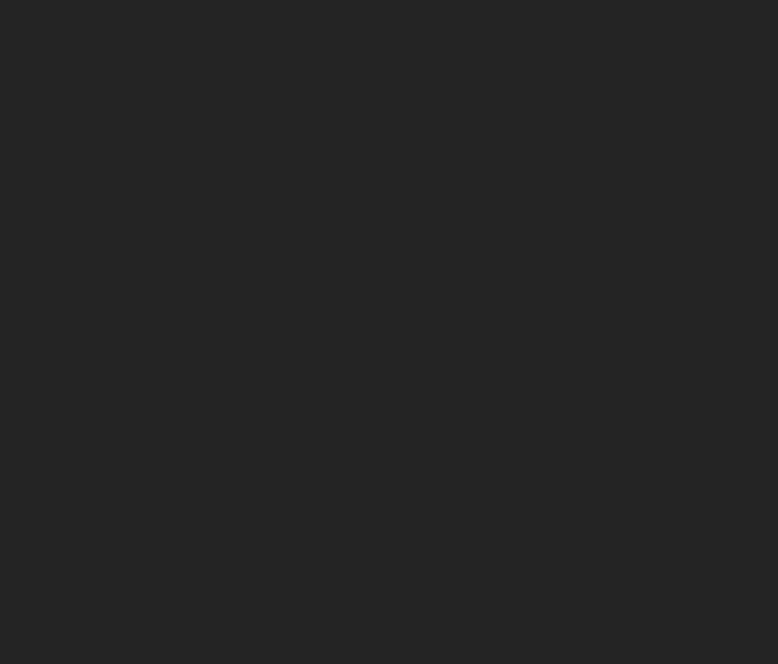
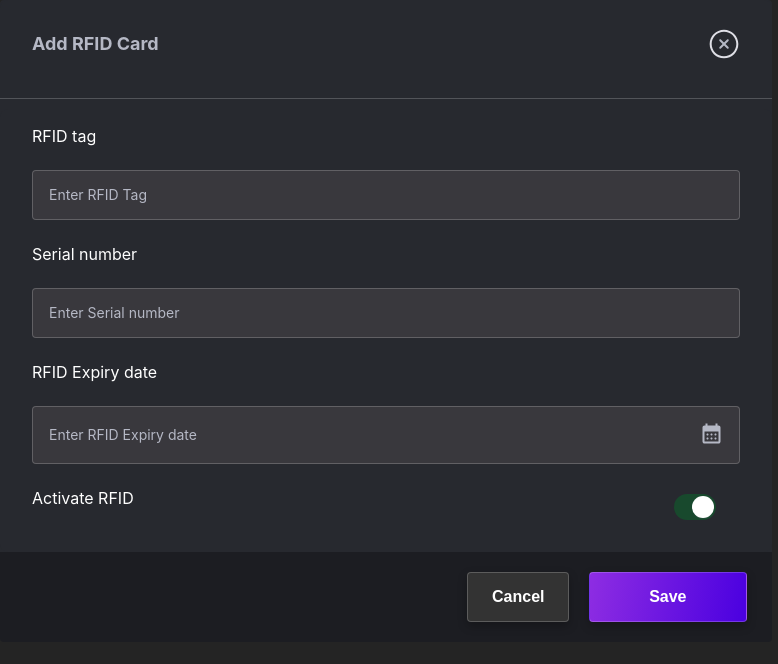
Before and after one commit to XyvinTech/GOEC_dashboard, a React (Create React App) app: page /addrfid in a window 1280 px wide. Before the commit this address had no page. Shown: the top 664 px of the page, without its empty margins (0-778 px from the left). Built offline with nearby package versions, Linux system fonts and the light colour scheme.

Commit message:
added addrfidcard

```diff
--- /dev/null
+++ b/src/components/rfid/AddRfidCard.jsx
@@ -0,0 +1,99 @@
+import React, { useState } from 'react'
+import CommonLayout from '../../layout/CommonLayout'
+import StyledInput from '../../ui/styledInput'
+import { FormControlLabel, Grid, Switch, Typography } from '@mui/material'
+import { styled } from '@mui/material/styles';
+import CalendarInput from '../../ui/CalendarInput';
+
+
+const AddRfidCard = () => {
+
+  const IOSSwitch = styled((props) => (
+    <Switch focusVisibleClassName=".Mui-focusVisible" disableRipple {...props} />
+  ))(({ theme }) => ({
+    width: 42,
+    height: 26,
+    padding: 0,
+    '& .MuiSwitch-switchBase': {
+      padding: 0,
+      margin: 2,
+      transitionDuration: '300ms',
+      '&.Mui-checked': {
+        transform: 'translateX(16px)',
+        color: '#fff',
+        '& + .MuiSwitch-track': {
+          backgroundColor: theme.palette.mode === 'dark' ? '#18492D' : '#18492D ',
+          opacity: 1,
+          border: 0,
+        },
+        '&.Mui-disabled + .MuiSwitch-track': {
+          opacity: 0.5,
+        },
+      },
+      '&.Mui-focusVisible .MuiSwitch-thumb': {
+        color: '#33cf4d',
+        border: '6px solid #fff',
+      },
+      '&.Mui-disabled .MuiSwitch-thumb': {
+        color:
+          theme.palette.mode === 'light'
+            ? theme.palette.grey[100]
+            : theme.palette.grey[600],
+      },
+      '&.Mui-disabled + .MuiSwitch-track': {
+        opacity: theme.palette.mode === 'light' ? 0.7 : 0.3,
+      },
+    },
+    '& .MuiSwitch-thumb': {
+      boxSizing: 'border-box',
+      width: 22,
+      height: 22,
+    },
+    '& .MuiSwitch-track': {
+      borderRadius: 26 / 2,
+      backgroundColor: theme.palette.mode === 'light' ? '#87898E' : '#39383D',
+      opacity: 1,
+      transition: theme.transitions.create(['background-color'], {
+        duration: 500,
+      }),
+    },
+  }));
+
+
+  const [checked, setChecked] = useState(true);
+
+  const handleChange = (event) => {
+    setChecked(event.target.checked);
+  };
+
+
+
+  return (
+    <div id='layout'>
+
+    <CommonLayout  header='Add RFID Card' button='Save' onClose='layout' >
+      <Typography align="left">RFID tag</Typography>
+      <StyledInput placeholder='Enter RFID Tag' />
+      <Typography align="left">Serial number</Typography>
+      <StyledInput placeholder='Enter Serial number'/>
+      <Typography align="left">RFID Expiry date</Typography>
+      <StyledInput id='expiry'
+        placeholder='Enter RFID Expiry date'
+        iconright={<CalendarInput inputid='expiry'/>    }
+      />
+      <Grid container spacing={2} direction="row">
+        <Grid item xs={6}>
+          <Typography align="left">Activate RFID</Typography>
+        </Grid>
+        <Grid item xs={6} textAlign={'right'}>
+          <FormControlLabel
+              control={<IOSSwitch sx={{ m: 1 }} defaultChecked />}
+              label=""  />
+        </Grid>
+      </Grid>
+    </CommonLayout>
+    </div>
+  )
+}
+
+export default AddRfidCard
--- a/src/core/routes/routes-config.js
+++ b/src/core/routes/routes-config.js
@@ -1,5 +1,6 @@
 import Home from "../../pages/Home";
 import Login from "../../pages/Login";
+import AddRfidCard from "../../components/rfid/AddRfidCard";
 
 const RoutesConfig = () => {
 
@@ -13,6 +14,10 @@
             path: '/login',
             element: <Login />,
         },
+        {
+            path: '/addrfid',
+            element: <AddRfidCard />,
+        },
 
     ]
 
--- a/src/layout/CommonLayout.jsx
+++ b/src/layout/CommonLayout.jsx
@@ -1,58 +1,93 @@
 import React from 'react'
 import styled from 'styled-components';
+import StyledButton from '../ui/styledButton';
+import StyledDivider from '../ui/styledDivider';
+import { ReactComponent as CloseCircle } from '../assets/icons/close-circle.svg';
 
 const StyledLayout = styled.div`
-display: flex;
-width: 543px;
-padding: 0px 32px 24px 32px;
-flex-direction: column;
-align-items: center;
-gap: 32px;
-flex-shrink: 0;
-border-radius: 8px;
-background: #1C1D22;
+width: 772px;
+height: 609px;
+border-radius: var(--borderRadius, 4px);
+background: #27292F;
+position:relative;
 `;
 
 const StyledLayout2 = styled.div`
 display: flex;
-width: 544px;
-padding: 32px;
+width: 100%;
 flex-direction: column;
 align-items: center;
-gap: 32px;
+//gap: 32px;
+flex-shrink: 0;
 border-radius: 8px;
+background: #27292F;
+`;
+const HeaderContainer = styled.div`
+padding: 28px 32px 28px 32px;
+display: flex;
+justify-content: space-between;
+align-items: center;
+align-self: stretch;
+color: #B5B8C5;
+font-feature-settings: 'clig' off, 'liga' off;
+font-family: Inter;
+font-size: 18px;
+font-style: normal;
+font-weight: 700;
+line-height: 32px; /* 177.778% */
+`;
+const MiddleContainer = styled.div`
+display: flex;
+width: 100%;
+padding: 15px 32px 24px 32px;
+flex-direction: column;
+gap: 22px;
+flex-shrink: 0;
+border-radius: 8px;
+background: #27292F;
+`;
+const FooterContainer = styled.div`
+display: inline-flex;
+padding: 20px 25.506px 20px 467.494px;
+justify-content: flex-end;
+align-items: center;
 background: #1C1D22;
+width:100%;
+bottom: 0;
+border-bottom-left-radius: var(--borderRadius, 4px);
+border-bottom-right-radius: var(--borderRadius, 4px);
 `;
 
-const LogoContainer = styled.div`
-display: flex;
-width: 544px;
-padding: 32px 0px 34px 0px;
-justify-content: center;
-align-items: center;
-border-bottom: 1px solid rgba(255, 255, 255, 0.20);
-font-family: Conthrax;
-font-size: 29.712px;
-font-style: normal;
-font-weight: 600;
-line-height: normal;
-letter-spacing: 0.446px;
-background: var(--Primary, linear-gradient(100deg, #ED5DCD -2.24%, rgba(95, 93, 215, 0.71) 98.06%));
-background-clip: text;
--webkit-background-clip: text;
--webkit-text-fill-color: transparent;
-`;
 
-const LogLayout = ({ logo, children }) => {
+const CommonLayout = ({ header, children,button,onClose }) => {
+    const handleClose = () => {
+        // If onClose is provided and is a valid ID, hide the element with that ID
+        if (onClose && document.getElementById(onClose)) {
+          document.getElementById(onClose).style.display = 'none';
+        }
+      };
     return (
       <>
+       <StyledLayout  >
+            <StyledLayout2>
+                {header &&
+                <>
+                    <HeaderContainer>{header}<CloseCircle onClick={handleClose}/></HeaderContainer>
+                    <StyledDivider/>
+                </>
+                }
+                <MiddleContainer> {children}</MiddleContainer>
 
-       {(logo ? <StyledLayout  >
-        <LogoContainer>{logo}</LogoContainer>
-            {children}
-        </StyledLayout> : <StyledLayout2  >
-            {children}
-        </StyledLayout2>)}
+            </StyledLayout2>
+            {button &&
+             <>
+                <FooterContainer>
+                    <StyledButton variant='secondary' width='103' mr='20'>Cancel</StyledButton>
+                    <StyledButton variant='primary' width='160'>{button}</StyledButton>
+                </FooterContainer>
+            </>
+            }
+        </StyledLayout>
 
 
         </>
@@ -60,4 +95,4 @@
 };
 
 
-export default LogLayout
+export default CommonLayout
--- /dev/null
+++ b/src/ui/CalendarInput.jsx
@@ -0,0 +1,45 @@
+import React, { useState } from 'react'
+import StyledInput from './styledInput'
+import DatePicker from 'react-datepicker';
+import 'react-datepicker/dist/react-datepicker.css';
+import { ReactComponent as CalendarIcon } from '../assets/icons/calendar_month.svg'
+
+const CalendarInput = ({inputid}) => {
+  const [selectedDate, setSelectedDate] = useState(null);
+  const [isDatePickerOpen, setDatePickerOpen] = useState(false);
+
+  const handleCalendarClick = () => {
+    setSelectedDate(new Date());
+    setDatePickerOpen(!isDatePickerOpen);
+  };
+
+  const handleDateChange = (date) => {
+    setSelectedDate(date);
+    const formattedDate = date ? date.toLocaleDateString() : '';
+    const expid = inputid;
+    document.getElementById(expid).value = formattedDate;
+    setDatePickerOpen(false);
+  };
+
+  return (
+    <div style={{ position: 'relative', display: 'inline-block' }}>
+      <CalendarIcon onClick={handleCalendarClick}  style={{ cursor: 'pointer', zIndex: 1 }}  />
+      {isDatePickerOpen && (
+        <div style={{ position: 'absolute', zIndex: 2 }}>
+          <DatePicker
+            selected={selectedDate}
+            onChange={handleDateChange}
+            dateFormat="MM/dd/yyyy"
+            showYearDropdown
+            showMonthDropdown
+            dropdownMode="select"
+            popperPlacement="bottom-start"
+            open
+          />
+        </div>
+      )}
+    </div>
+  )
+}
+
+export default CalendarInput
--- a/src/ui/styledButton.jsx
+++ b/src/ui/styledButton.jsx
@@ -1,8 +1,6 @@
 import styled, { css } from "styled-components";
 
 const StyledButton = styled.button`
-  width:482px;
-  padding: 15px 20px;
   border: 1px solid rgba(255, 255, 255, 0.20);
   border-radius: 4px;
   /* font-family:"Inter", 'sans-serif'; */
@@ -15,6 +13,76 @@
   justify-content: center;
   align-items: center;
   transition: background-color 0.3s, box-shadow 0.3s;
+
+  // width for different button styles
+  ${(props) => props.width &&
+    css`
+      width:${props.width}px;
+    `}
+    ${(props) => !props.width &&
+    css`
+        width:482px;
+      `}
+
+  // padding for different button styles
+
+  ${(props) => {
+    if (props.p) {
+        return css`
+            padding: ${props.p}px;
+        `;
+    } else if (props.pt) {
+        return css`
+            padding-top: ${props.pt}px;
+        `;
+    } else if (props.pr) {
+        return css`
+            padding-right: ${props.pr}px;
+        `;
+    } else if (props.pb) {
+        return css`
+            padding-bottom: ${props.pb}px;
+        `;
+    } else if (props.pl) {
+        return css`
+            padding-left: ${props.pl}px;
+        `;
+    } else {
+        return css`
+            padding: 15px 20px;
+        `;
+    }
+}}
+
+// margin for different button styles
+
+${(props) => {
+  if (props.m) {
+      return css`
+          margin: ${props.m}px;
+      `;
+  } else if (props.mt) {
+      return css`
+      margin-top: ${props.mt}px;
+      `;
+  } else if (props.mr) {
+      return css`
+      margin-right: ${props.mr}px;
+      `;
+  } else if (props.mb) {
+      return css`
+      margin-bottom: ${props.mb}px;
+      `;
+  } else if (props.ml) {
+      return css`
+      margin-left: ${props.ml}px;
+      `;
+  } else {
+      return css`
+      margin: 0px 0px;
+      `;
+  }
+}}
 
   // Variants for different button styles
   ${(props) =>
--- a/src/ui/styledDivider.jsx
+++ b/src/ui/styledDivider.jsx
@@ -4,7 +4,7 @@
   width: 100%;
   height: 1px;
   background-color:rgba(255, 255, 255, 0.20);
-  margin: 16px 0;
+  margin: 10px 0;
 `;
 
 export default StyledDivider;
--- a/src/ui/styledInput.jsx
+++ b/src/ui/styledInput.jsx
@@ -1,11 +1,10 @@
 import React from 'react'
-import styled, { css } from 'styled-components';
+import styled from 'styled-components';
 
 const InputContainer = styled.div`
   position: relative;
   display: flex;
-  width: 482px;
-  height: 56px;
+  width: 100%;
   padding: 16px;
   align-items: center;
   gap: 8px;
@@ -14,7 +13,7 @@
   border-radius: 4px;
 `;
 
-const StyledInput = styled.input`
+const InputField = styled.input`
 
 color: var(--Color-Dark-Dark-2, #87898E);
 font-feature-settings: 'clig' off, 'liga' off;
@@ -27,11 +26,15 @@
 flex: 1 0 0;
 background: var(--inner, #39383D);
 border:none;
+&::placeholder {
+  color: #B5B8C5;
+}
 &:focus {
     outline: none; // Disable the default focus outline
     border: none;  // Set border to none when focusing
     // Add any additional styles you want when the input is focused
   }
+
 `;
 
 const IconContainer = styled.div`
@@ -44,14 +47,14 @@
 color:#87898E;
 `;
 
-const InputWithIcon = ({ icon, placeholder,iconright, ...props }) => {
+const StyledInput = ({ icon, placeholder,iconright, ...props }) => {
   return (
     <InputContainer>
       {icon && <IconContainer>{icon}</IconContainer>}
-      <StyledInput placeholder={placeholder} {...props} />
+      <InputField placeholder={placeholder} {...props} />
       {iconright && <IconContainer>{iconright}</IconContainer>}
     </InputContainer>
   );
 };
 
-export default InputWithIcon;
+export default StyledInput;
```
Also changed, not shown: src/layout/LogLayout.jsx (added, +75 -0 lines), src/assets/icons/calendar_month.svg (added), src/assets/icons/close-circle.svg (added).
